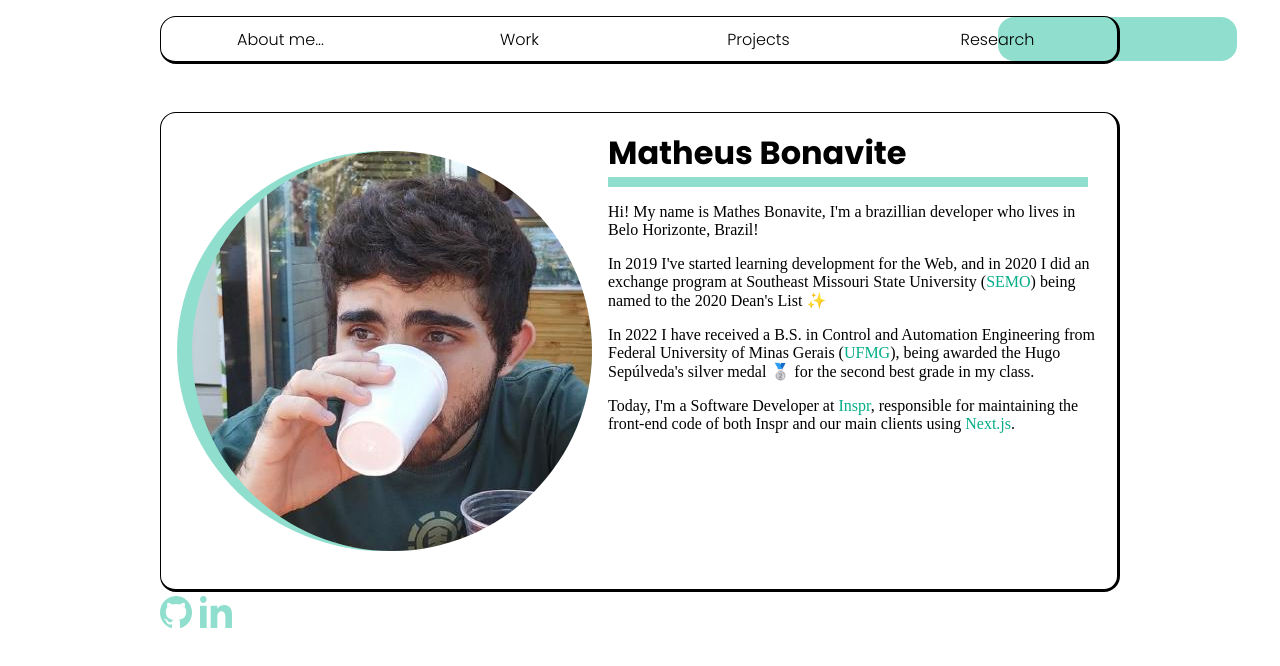
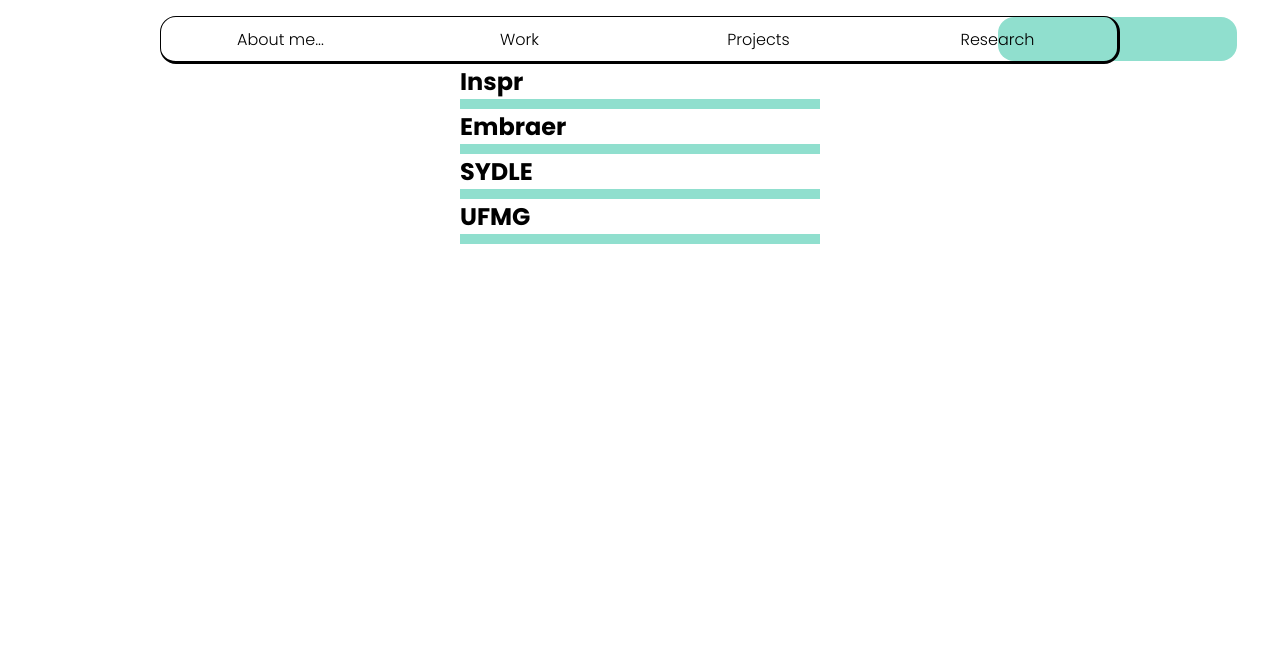
Before and after one commit to MatheusBonavite/Home-Page, a website: page html/index.html in a window 1280 px wide. Both pictures are taken after a click on the button "Projects". Drawn offline with nearby package versions, Linux system fonts and the light colour scheme.

Commit message:
adding basic projects structures

```diff
--- a/html/index.html
+++ b/html/index.html
@@ -64,6 +64,14 @@
         </div>
     </script>
 
+    <script id="projects" type="text/x-template">
+        <div class="projects-list">
+            <div v-for="(project, index) in projects" class="project">
+                <h2 class="project-name">{{project.name}}</h2>
+            </div>
+        </div>
+    </script>
+
     <script id="my-github" type="text/x-template">
         <svg height="100%" stroke-miterlimit="10" style="fill-rule:nonzero;clip-rule:evenodd;stroke-linecap:round;stroke-linejoin:round;" version="1.1" viewBox="0 0 32 32" width="100%" xml:space="preserve" xmlns="http://www.w3.org/2000/svg" xmlns:vectornator="http://vectornator.io" xmlns:xlink="http://www.w3.org/1999/xlink">
             <defs/>
--- a/vue/vue_app.js
+++ b/vue/vue_app.js
@@ -11,6 +11,8 @@
           this.selected = "about-me-card"
         if(num == 2)
           this.selected = "work"
+        if(num == 3)
+          this.selected = "projects"
         this.underLayerPosition = `under-layer pos-${num}`
       }
     }
@@ -103,6 +105,29 @@
   }
 })
 
+App.component('projects', {
+  template: "#projects",
+  props: [],
+  data(){
+    return {
+      projects: [
+        {
+          name: "Inspr",
+        },
+        {
+          name: "Embraer",
+        },
+        {
+          name: "SYDLE",
+        },
+        {
+          name: "UFMG",
+        }
+      ]
+    }
+  }
+})
+
 App.component('my-git', {
   template: "#my-github",
   props: [],
```
